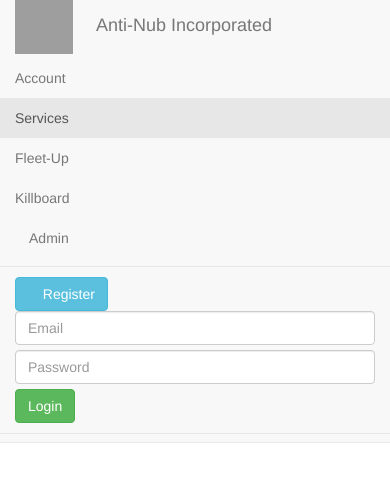
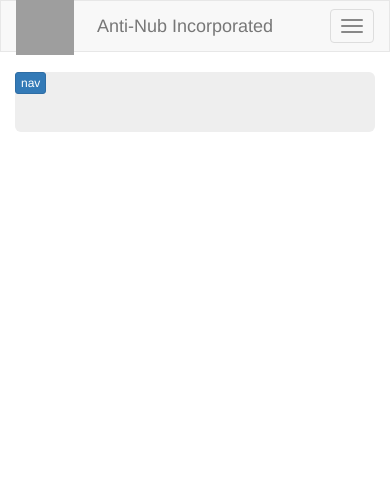
Before and after one commit to steveizi/antinub-auth, a Django app: template antinubinspace/templates/base.html in a window 390 px wide. Shown: the top 482 px of the page. Run offline with Django 3.2, Linux system fonts and the light colour scheme; the template is opened without the code that fills it, so the values that code supplies are empty; some libraries are stand-ins or nearby versions; some web fonts are replaced; grey boxes are pictures that could not be loaded.

Commit message:
Changes to template layout and style

```diff
--- /dev/null
+++ b/antinubinspace/aniauth/forms.py
@@ -0,0 +1 @@
+from django import forms
--- /dev/null
+++ b/antinubinspace/static/css/offcanvas.css
@@ -0,0 +1,56 @@
+/*
+ * Style tweaks
+ * --------------------------------------------------
+ */
+html,
+body {
+  overflow-x: hidden; /* Prevent scroll on narrow devices */
+}
+footer {
+  padding: 30px 0;
+}
+
+/*
+ * Off Canvas
+ * --------------------------------------------------
+ */
+@media screen and (max-width: 767px) {
+  .row-offcanvas {
+    position: relative;
+    -webkit-transition: all .25s ease-out;
+         -o-transition: all .25s ease-out;
+            transition: all .25s ease-out;
+  }
+
+  .row-offcanvas-right {
+    right: 0;
+  }
+
+  .row-offcanvas-left {
+    left: 0;
+  }
+
+  .row-offcanvas-right
+  .sidebar-offcanvas {
+    right: -50%; /* 6 columns */
+  }
+
+  .row-offcanvas-left
+  .sidebar-offcanvas {
+    left: -50%; /* 6 columns */
+  }
+
+  .row-offcanvas-right.active {
+    right: 50%; /* 6 columns */
+  }
+
+  .row-offcanvas-left.active {
+    left: 50%; /* 6 columns */
+  }
+
+  .sidebar-offcanvas {
+    position: absolute;
+    top: 0;
+    width: 50%; /* 6 columns */
+  }
+}
--- /dev/null
+++ b/antinubinspace/static/js/activenav.js
@@ -0,0 +1,17 @@
+$(document).ready(function () {
+    var pageName = document.getElementById('_pageName');
+    if (pageName != null) { pageName = pageName.innerHTML; }
+    else { pageName = ''; }
+    if (pageName.length > 0) {
+        $("li[data-link-name='" + pageName + "']").addClass('active');
+    }
+});
+
+$(document).ready(function () {
+    var pageName = document.getElementById('_subPageName');
+    if (pageName != null) { pageName = pageName.innerHTML; }
+    else { pageName = ''; }
+    if (pageName.length > 0) {
+        $("a[data-link-name='" + pageName + "']").addClass('active');
+    }
+});
--- /dev/null
+++ b/antinubinspace/static/js/offcanvas.js
@@ -0,0 +1,5 @@
+$(document).ready(function () {
+  $('[data-toggle="offcanvas"]').click(function () {
+    $('.row-offcanvas').toggleClass('active')
+  });
+});
--- a/antinubinspace/templates/base.html
+++ b/antinubinspace/templates/base.html
@@ -1,4 +1,5 @@
 {% load staticfiles %}
+{% load base_extras %}
 
 <!DOCTYPE html>
 <html lang="en">
@@ -7,74 +8,91 @@
 	<meta charset="utf-8">
 	<meta name="viewport" content="width=device-width, initial-scale=1">
 	<link href="//maxcdn.bootstrapcdn.com/bootswatch/3.3.2/flatly/bootstrap.min.css" rel="stylesheet">
-	<script src="http://ajax.aspnetcdn.com/ajax/jQuery/jquery-2.1.3.min.js"></script>
-	<script src="//maxcdn.bootstrapcdn.com/bootstrap/3.3.2/js/bootstrap.min.js"></script>
-	<style>
-		body { padding-top: 80px; }
-	</style>
+	<link href="{% static 'css/offcanvas.css' %}" rel="stylesheet">
+
 </head>
 <body>
+<span id="_pageName" style="display:none">{% block pagename %}{% endblock %}</span>
+<span id="_subPageName" style="display:none">{% block subpagename %}{% endblock %}</span>
 
-<nav class="navbar navbar-default navbar-fixed-top">
+<nav class="navbar navbar-default" style="border-radius: 0px; !important">
 <div class="container-fluid">
 	<div class="navbar-header">
+		<button type="button" class="navbar-toggle collapsed" data-toggle="collapse" data-target="#navbar" aria-expanded="false" aira-controls="navbar">
+			<span class="sr-only">Toggle menu</span>
+			<span class="icon-bar"></span>
+            <span class="icon-bar"></span>
+            <span class="icon-bar"></span>
+		</button>
 		<a class="navbar-brand" href="/" style="padding-right: 8px;">
 			<img src="https://image.eveonline.com/Corporation/98199571_64.png" width="58" height="58" style="position: relative; top: -19px;">
 		</a>
 		<a class="navbar-brand" href="/">Anti-Nub Incorporated</a>
 	</div>
+	<div id="navbar" class="collapse navbar-collapse">
 		<ul class="nav navbar-nav">
-		<li><a href='#'>Account</a></li>
-		<li class="active"><a href="#">Services</a></li>
-		<li><a href='#'>Fleet-Up</a></li>
+			{% if not user.is_authenticated %}
+				<li data-link-name="account"><a href="#">Account</a></li>
+				<li data-link-name="services"><a href="#">Services</a></li>
+			{% endif %}
+			<li><a href="http://fleet-up.com/">Fleet-Up</a></li>
 			<li><a href="https://anti-nub.zkillboard.com/">Killboard</a></li>
-		<li><a href='#'><span class="glyphicon glyphicon-star" aria-hidden="true"></span> Admin</a></li>
+			{% if perms.aniauth.is_director %}
+				<li{% navactive request 'services' %}><a href="/admin"><span class="glyphicon glyphicon-star" aria-hidden="true"></span> Admin</a></li>
+			{% endif %}
 		</ul>
 
-	<form class="navbar-form navbar-right" name="login" action="/login" method="POST">
-		<a class="btn btn-info" href="/register">
+		{% block navLoginForm %}
+		{% if user.is_authenticated %}
+		{% else %}
+			<form class="navbar-form navbar-right" action="{% url 'aniauth.views.login' %}" method="POST">
+				{% csrf_token %}
+				<div class="form-group">
+					<label class="sr-only" for="navInputEmail">Email address</label>
+					<input id="navInputEmail" type="email" placeholder="Email" class="form-control">
+				</div>
+				<div class="form-group">
+					<label class="sr-only" for="navInputPassword">Password</label>
+					<input id="navInputPassword" type="password" placeholder="Password" class="form-control">
+				</div>
+				<input type="hidden" name="next" value="{{ next }}">
+				<button type="submit" class="btn btn-success">Login</button>
+				<a class="btn btn-info" href="{% url 'aniauth.views.register' %}">
 					<span class="glyphicon glyphicon-user" aria-hidden="true"></span> Register
 				</a>
-		<div class="form-group">
-			<input name="email" type="email" placeholder="Email" class="form-control">
+			</form>
+		{% endif %}
+		{% endblock navLoginForm %}
 	</div>
-		<div class="form-group">
-			<input name="password" type="password" placeholder="Password" class="form-control">
-		</div>
-		<input type="hidden" name="next_page" value="{{ next_page }}">
-		<button type="submit" class="btn btn-success">Login</button>
-	</form>
 </div>
 </nav>
 
 
 <div class="container-fluid">
-	<div class="row">
-		<div class="col-xs-3">
-			<div class="container-fluid">
-				<ul class="nav nav-pills nav-stacked">
-					<li><a href='#'>API Keys</a></li>
-					<li class="active"><a href="#">Teamspeak 3</a></li>
-					<li><a href="#">Jabber</a></li>
-				</ul>
+	<div class="row row-offcanvas row-offcanvas-left">
+		<div class="col-xs-6 col-sm-3 sidebar-offcanvas" id="sidebar">
+			<div class="list-group">
+				{% block subnav %}{% endblock subnav %}
 			</div>
 		</div>
-		<div class="col-xs-9">
-			{% block content %}
+		<div class="col-xs-12 col-sm-9">
+			<p class="pull-left visible-xs">
+				<span class="sr-only">Toggle navigation</span>
+				<button type="button" class="btn btn-primary btn-xs" data-toggle="offcanvas">nav</button>
+			</p>
 			<div class="jumbotron">
-				<blockquote>
-					<p>aldali is basically lost</p>
-					<footer>Baron Von Ripmanstein</footer>
-				</blockquote>
-				<blockquote>
-					<p>think of this as INVADING aldali</p>
-					<footer>Baron Von Ripmanstein</footer>
-				</blockquote>
+				{% block contentHeader %}{% endblock contentHeader %}
 			</div>
-			{% endblock content %}
+			{% block content %}{% endblock content %}
 		</div>
 	</div>
 </div>
 
+<script src="https://ajax.googleapis.com/ajax/libs/jquery/1.11.2/jquery.min.js"></script>
+<script src="https://maxcdn.bootstrapcdn.com/bootstrap/3.3.2/js/bootstrap.min.js"></script>
+<script src="http://getbootstrap.com/assets/js/ie10-viewport-bug-workaround.js"></script>
+<script src="{% static 'js/offcanvas.js' %}"></script>
+<script src="{% static 'js/activenav.js' %}"></script>
+
 </body>
 </html>
--- a/antinubinspace/templates/index.html
+++ /dev/null
@@ -1,5 +0,0 @@
-{% extends "base.html" %}
-{% block title %}A-NI Auth System{% endblock %}
-{% block content %}
-TEST AUTH PLEASE IGNORE
-{% endblock content %}
```
Also changed, not shown: antinubinspace/aniauth/templatetags/base_extras.py (added, +9 -0 lines), antinubinspace/aniauth/views.py (+9 -4 lines), antinubinspace/antinubinspace/urls.py (+10 -5 lines), antinubinspace/templates/account.html (added, +37 -0 lines), antinubinspace/aniauth/templatetags/__init__.py (added). Lines whose indentation alone changed are shown as unchanged.
